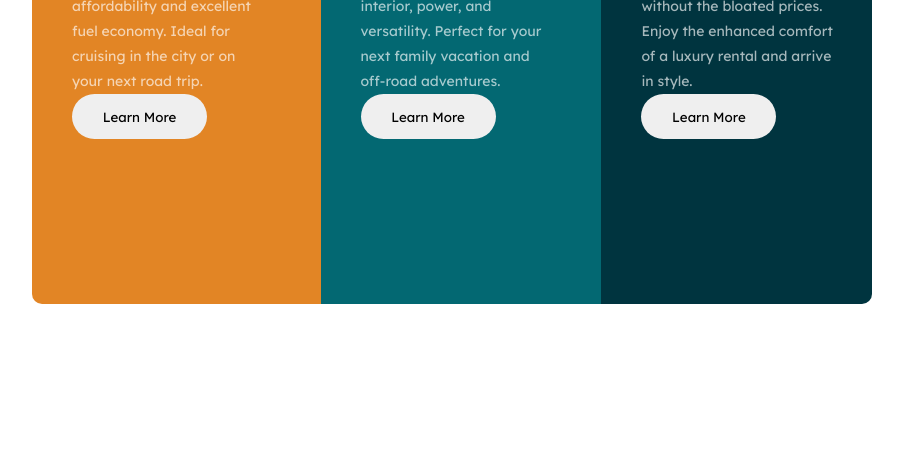
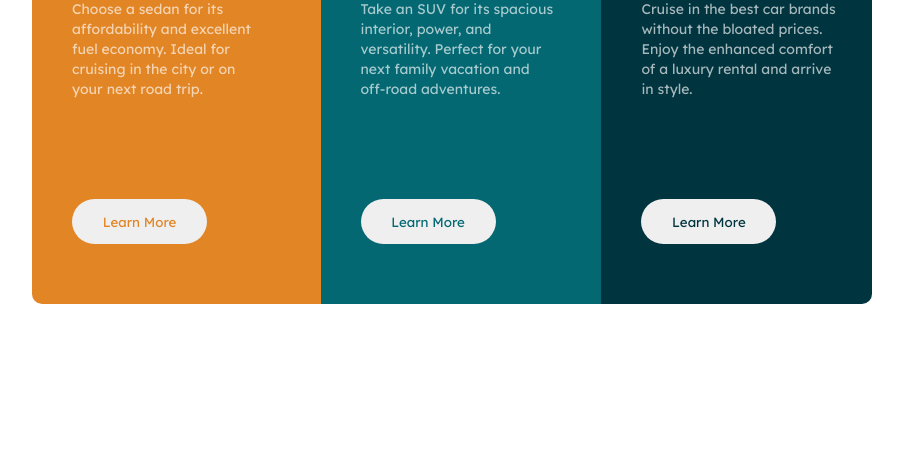
Before and after one commit to ciceronunes/Cards_3_Column, a plain HTML site: page Card_3_Column/index.html in a window 1280 px wide. Shown: the part 326-800 px from the top of the page, without its empty margins (188-1091 px from the left). Drawn offline with Linux system fonts and the light colour scheme.

Commit message:
Conclusão do projeto versão desktop, ajustes nas distancias entre os text, img e botton, obs: não encontrei uma forma de colocar uma distancia automatica entre eles usando o flex box - optei por usar margem. Proxima etapa deixar o projeto de forma responsiva.

```diff
--- a/Card_3_Column/index.html
+++ b/Card_3_Column/index.html
@@ -23,7 +23,7 @@
                 Choose a sedan for its affordability and excellent fuel economy. Ideal for cruising in the city
                 or on your next road trip.
             </p>
-            <button>Learn More</button>
+            <button id="cardOne">Learn More</button>
         </section>
         <section id="suv">
             <img src="./assets/icon-suvs.svg" alt="cardSuv">
@@ -32,7 +32,7 @@
                 Take an SUV for its spacious interior, power, and versatility. Perfect for your next family vacation
                 and off-road adventures.
             </p>
-            <button>Learn More</button>
+            <button id="cardTwo">Learn More</button>
         </section>
         <section id="luxury">
             <img src="./assets/icon-luxury.svg" alt="cardLuxury">
@@ -41,7 +41,7 @@
                 Cruise in the best car brands without the bloated prices. Enjoy the enhanced comfort of a luxury
                 rental and arrive in style.
             </p>
-            <button>Learn More</button>
+            <button id="cardThree">Learn More</button>
         </section>
     </main>
 </body>
--- a/Card_3_Column/style.css
+++ b/Card_3_Column/style.css
@@ -21,7 +21,6 @@ main {
     color: aliceblue;
 }
 
-
 #sedan {
     background-color: #e28525;
     border-top-left-radius: 10px;
@@ -44,7 +43,7 @@ main {
 p{
     font-family: 'Lexend Deca', sans-serif;
     color: hsla(0, 0%, 100%, 0.65);
-    line-height: 25px;
+    line-height: 20px;
     font-size: 14px;
 }
 
@@ -52,6 +51,7 @@ h1{
     font-family: 'Big Shoulders Display', cursive;
     color: #f2f2f2;
     font-size: 30px;
+    margin: 15px 0;
 }
 
 button{
@@ -59,6 +59,39 @@ button{
     height: 45px;
     border-radius: 25px;
     border: none;
+    cursor: pointer;
+    margin-top: 100px;
+}
 
+#cardOne{
+color: #e28525;
+}
 
+#cardOne:active{
+    border: thin solid #f2f2f2;
+    background-color: #e28525;
+    color: #f2f2f2;
+    cursor: pointer;
 }
+
+#cardTwo{
+color: #036872;
+}
+
+#cardTwo:active{
+    border: thin solid #f2f2f2;
+    background-color: #036872;
+    color: #f2f2f2;
+    cursor: pointer;
+}
+
+#cardThree{
+color:#00343f;
+}
+
+#cardThree:active{
+    border: thin solid #f2f2f2;
+    background-color: #00343f;
+    color: #f2f2f2;
+    cursor: pointer;
+}
```
